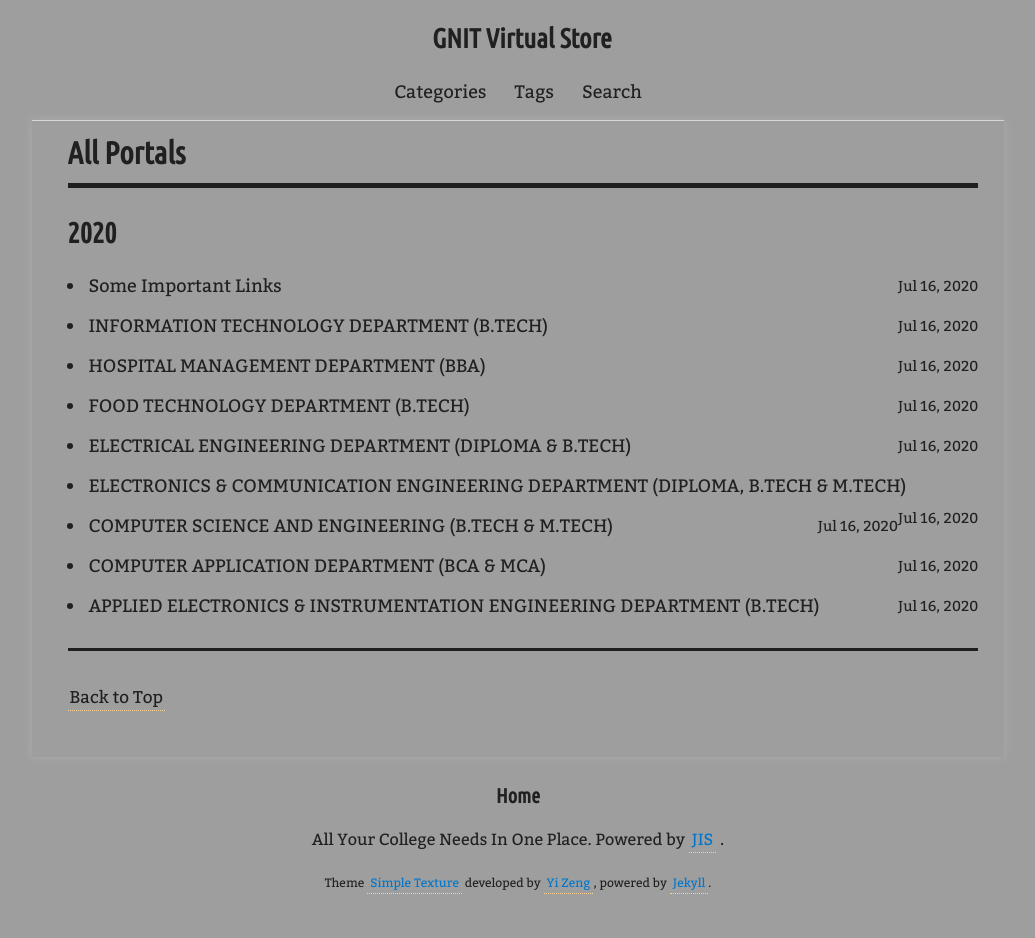
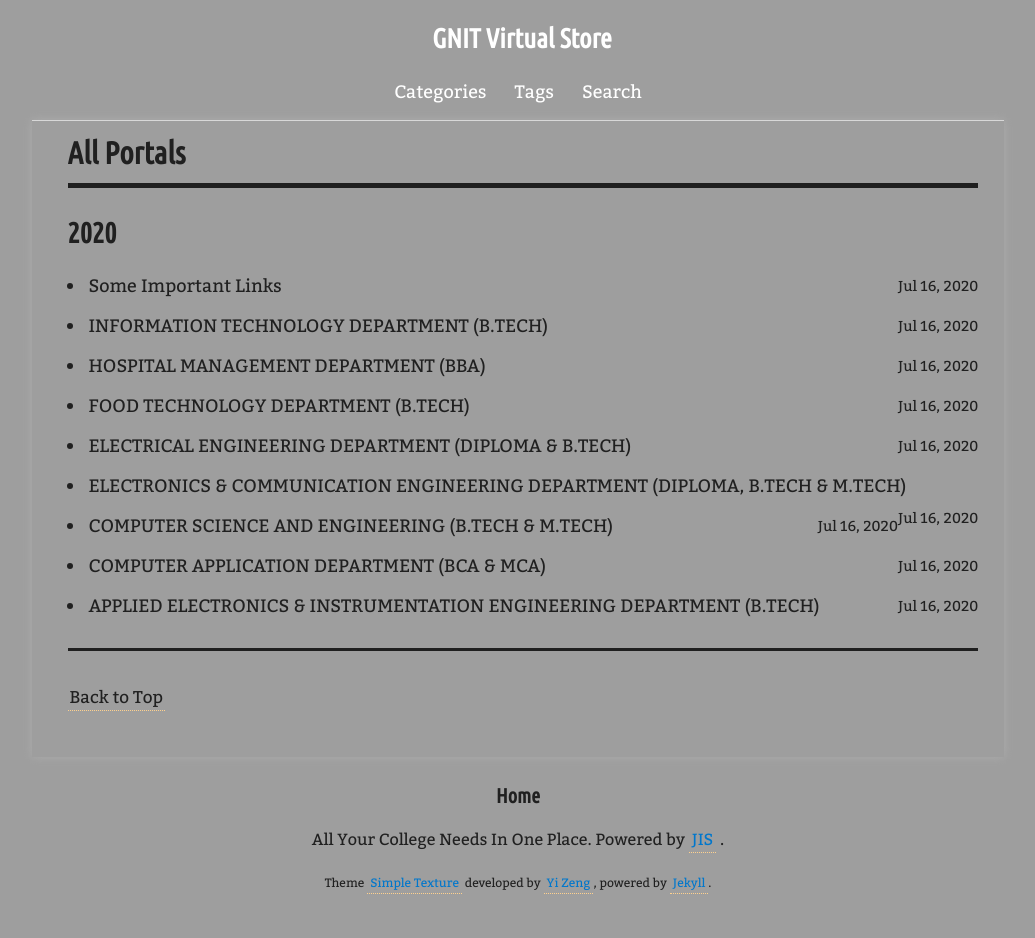
Before and after one commit to VirtualStoreGNIT/kwutgowiskje, a Jekyll site: the page built from blog/index.html, in a window 1280 px wide. Shown: the whole page, without its empty margins (122-1157 px from the left). Built offline with Jekyll 4.4.1, drawn with Linux system fonts in a browser that asks for light colours; comment, search, counter and statistics services are not loaded.

Commit message:
7:17, July 16th 2020

```diff
--- a/_sass/simple-texture/blog/_header.scss
+++ b/_sass/simple-texture/blog/_header.scss
@@ -60,7 +60,7 @@
                     padding: 12px;
                     padding-bottom: 18px;
 
-                    color: $color-text;
+                    color: #FFF;
                 }
 
                 a:active,
```
